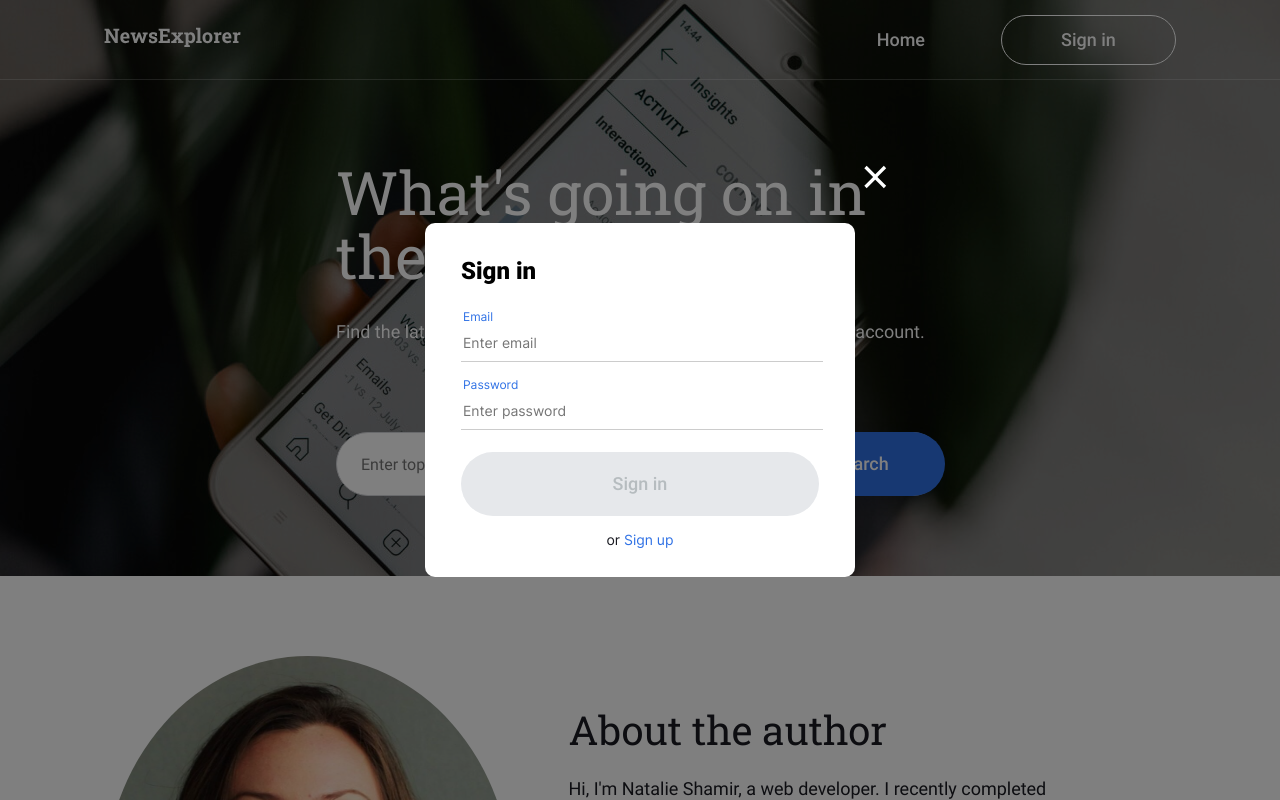
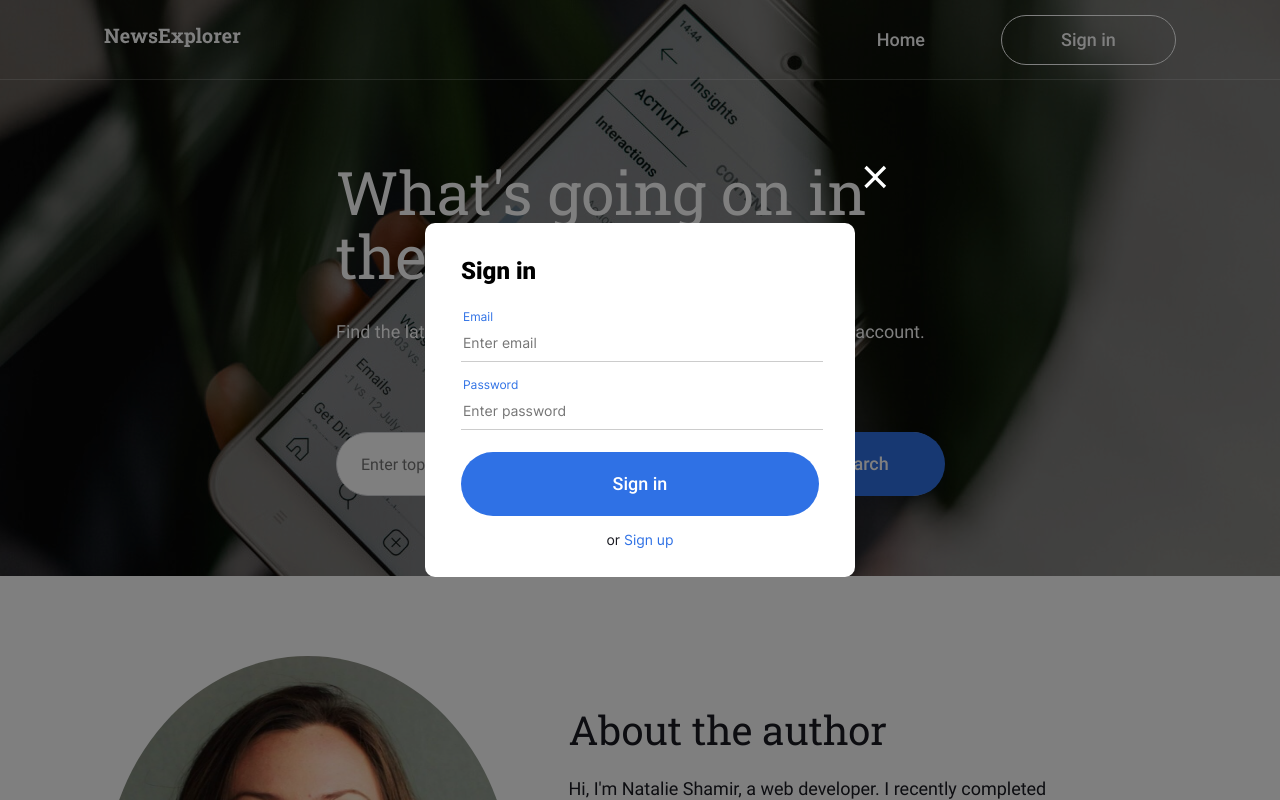
Before and after one commit to NatalieShamir/news-explorer-frontend, a React (Create React App) app: page / in a window 1280 px wide. Both pictures are taken after a click on the button "Sign in". Shown: the top 800 px of the page. Built offline with nearby package versions, Linux system fonts and the light colour scheme.

Commit message:
refactor: create common elements with common css classes for Login and Register forms in PopupWithForm

```diff
--- a/src/components/Login/Login.js
+++ b/src/components/Login/Login.js
@@ -1,7 +1,5 @@
 import React from 'react';
 import PopupWithForm from '../PopupWithForm/PopupWithForm';
-import "../PopupWithForm/PopupWithForm.css";
-import { Link } from 'react-router-dom';
 import { useFormWithValidation } from '../../Hooks/useFormWithValidation';
 
 function Login({ onLogin, isOpen, onClose, onSignupClick }) {
@@ -14,20 +12,16 @@ function Login({ onLogin, isOpen, onClose, onSignupClick }) {
     }
 
     return (
-        <>
         <PopupWithForm
             isOpen={isOpen}
+            onClose={onClose}
+            onSubmit={handleLogin}
+            formTitle="Sign in"
+            buttonText="Sign in"
+            linkClickHandler={onSignupClick}
+            linkText="Sign up"
         >
-                {" "}
-                <button
-                    onClick={onClose}
-                    type="button"
-                    aria-label="close"
-                    className="popup__close-button-signin"
-                />
-                <form name="signin" className="popup__form" onSubmit={handleLogin}>
-                    <h3 className="popup__form-title">Sign in</h3>
-                    < fieldset className="popup__form-fieldset" >
+            <fieldset className="popup__form-fieldset">
                 <label htmlFor="email" className="popup__form-label">Email</label>
                 <input
                     name="email"
@@ -40,7 +34,7 @@ function Login({ onLogin, isOpen, onClose, onSignupClick }) {
                     required
                 />
                 {!isValid && <span id="email-input-error" className="popup__form-error_visible">{errors.email}</span>}
-                    </fieldset >
+            </fieldset>
             <fieldset className="popup__form-fieldset">
                 <label htmlFor="password" className="popup__form-label">Password</label>
                 <input
@@ -55,19 +49,8 @@ function Login({ onLogin, isOpen, onClose, onSignupClick }) {
                 />
                 {!isValid && <span id="password-input-error" className="popup__form-error_visible">{errors.password}</span>}
             </fieldset>
-                    <button type="submit" className={isValid ? "popup__form-button" : "popup__form-button popup__form-button_disabled"} >
-                        Sign in
-                    </button>
-                    <div className="popup__form-link-container">
-                        <p className="popup__form-link-text">or&nbsp;</p>
-                        <Link style={{ textDecoration: 'none' }} >
-                            <p onClick={onSignupClick} className="popup__form-link" >Sign up</p>
-                        </Link>
-                    </div>
-                </form>
-            </PopupWithForm >
-        </>
-    )
+        </PopupWithForm>
+    );
 }
 
-export { Login }
+export { Login };
--- a/src/components/PopupWithForm/PopupWithForm.css
+++ b/src/components/PopupWithForm/PopupWithForm.css
@@ -26,7 +26,7 @@
   position: relative;
 }
 
-.popup__close-button-signin {
+.popup__close-button {
   background-image: url("../../images/close-icon.svg");
   background-repeat: no-repeat;
   background-color: transparent;
@@ -36,19 +36,6 @@
   position: absolute;
   left: 430px;
   bottom: 380px;
-  cursor: pointer;
-}
-
-.popup__close-button-signup {
-  background-image: url("../../images/close-icon.svg");
-  background-repeat: no-repeat;
-  background-color: transparent;
-  width: 40px;
-  height: 40px;
-  border: none;
-  position: absolute;
-  left: 430px;
-  bottom: 458px;
   cursor: pointer;
 }
 
--- a/src/components/PopupWithForm/PopupWithForm.js
+++ b/src/components/PopupWithForm/PopupWithForm.js
@@ -1,15 +1,33 @@
 import React from "react";
+import "../PopupWithForm/PopupWithForm.css";
+import { useFormWithValidation } from '../../Hooks/useFormWithValidation';
+import { Link } from 'react-router-dom';
 
-function PopupWithForm({
-    isOpen,
-    children,
-}) {
+function PopupWithForm({ isOpen, children, onClose, onSubmit, formTitle, buttonText, linkClickHandler, linkText }) {
+    const { isValid } = useFormWithValidation();
+
     return (
-        <div
-            className={`${`popup`} ${isOpen ? "popup_open" : ""}`}
-        >
+        <div className={`popup ${isOpen ? "popup_open" : ""}`}>
             <div className="popup__container">
-                {children}
+                <button
+                    onClick={onClose}
+                    type="button"
+                    aria-label="close"
+                    className="popup__close-button"
+                />
+                <form className="popup__form" onSubmit={onSubmit}>
+                    <h3 className="popup__form-title">{formTitle}</h3>
+                    {children}
+                    <button type="submit" className={!isValid ? "popup__form-button" : "popup__form-button popup__form-button_disabled"}>
+                        {buttonText}
+                    </button>
+                    <div className="popup__form-link-container">
+                        <p className="popup__form-link-text">or&nbsp;</p>
+                        <Link style={{ textDecoration: 'none' }}>
+                            <p onClick={linkClickHandler} className="popup__form-link">{linkText}</p>
+                        </Link>
+                    </div>
+                </form>
             </div>
         </div>
     );
--- a/src/components/Register/Register.js
+++ b/src/components/Register/Register.js
@@ -1,7 +1,5 @@
 import React from 'react';
-import { Link } from 'react-router-dom';
 import PopupWithForm from '../PopupWithForm/PopupWithForm';
-import "../PopupWithForm/PopupWithForm.css";
 import { useFormWithValidation } from '../../Hooks/useFormWithValidation';
 
 function Register({ onRegister, isOpen, onClose, onSigninClick }) {
@@ -14,20 +12,16 @@ function Register({ onRegister, isOpen, onClose, onSigninClick }) {
     }
 
     return (
-        <>
         <PopupWithForm
             isOpen={isOpen}
+            onClose={onClose}
+            onSubmit={handleRegister}
+            formTitle="Sign up"
+            buttonText="Sign up"
+            linkClickHandler={onSigninClick}
+            linkText="Sign up"
         >
-                {" "}
-                <button
-                    onClick={onClose}
-                    type="button"
-                    aria-label="close"
-                    className="popup__close-button-signup"
-                />
-                <form name="signup" className="popup__form" onSubmit={handleRegister}>
-                    <h3 className="popup__form-title">Sign up</h3>
-                    < fieldset className="popup__form-fieldset" >
+            <fieldset className="popup__form-fieldset">
                 <label htmlFor="email" className="popup__form-label">Email</label>
                 <input
                     name="email"
@@ -40,7 +34,7 @@ function Register({ onRegister, isOpen, onClose, onSigninClick }) {
                     required
                 />
                 {!isValid && <span id="email-input-error" className="popup__form-error_visible">{errors.email}</span>}
-                    </fieldset >
+            </fieldset>
             <fieldset className="popup__form-fieldset">
                 <label htmlFor="password" className="popup__form-label">Password</label>
                 <input
@@ -56,7 +50,7 @@ function Register({ onRegister, isOpen, onClose, onSigninClick }) {
                 />
                 {!isValid && <span id="password-input-error" className="popup__form-error_visible">{errors.password}</span>}
             </fieldset>
-                    < fieldset className="popup__form-fieldset" >
+            <fieldset className="popup__form-fieldset">
                 <label htmlFor="name" className="popup__form-label">Username</label>
                 <input
                     name="name"
@@ -69,20 +63,9 @@ function Register({ onRegister, isOpen, onClose, onSigninClick }) {
                     required
                 />
                 {!isValid && <span id="name-input-error" className="popup__form-error_visible">{errors.name}</span>}
-                    </fieldset >
-                    <button type="submit" className="popup__form-button">
-                        Sign up
-                    </button>
-                    <div className="popup__form-link-container">
-                        <p className="popup__form-link-text">or&nbsp;</p>
-                        <Link style={{ textDecoration: 'none' }} >
-                            <p onClick={onSigninClick} className="popup__form-link">Sign in</p>
-                        </Link>
-                    </div>
-                </form>
-            </PopupWithForm >
-        </>
-    )
+            </fieldset>
+        </PopupWithForm>
+    );
 }
 
 export { Register };
```
Lines whose indentation alone changed are shown as unchanged.
